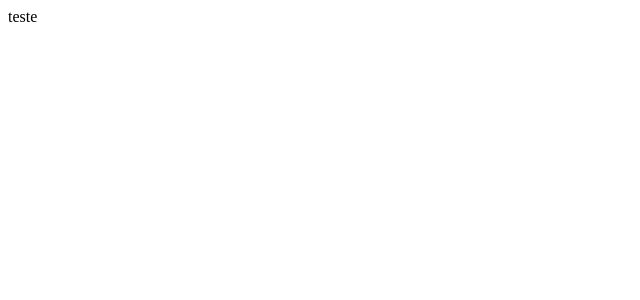
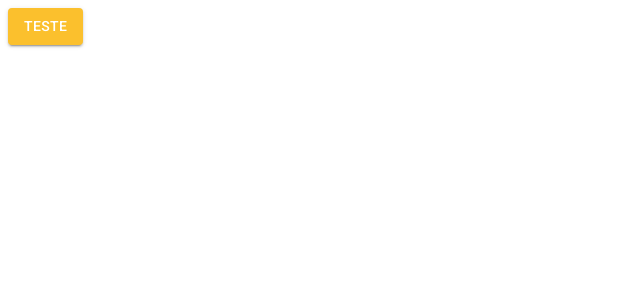
Before and after one commit to SidneyFerracinJr/happyfit, a React (Create React App) app: page /pagina-inicial in a window 1280 px wide. Shown: the top 300 px of the page, without its empty margins (0-640 px from the left). Built offline with nearby package versions, Linux system fonts and the light colour scheme.

Commit message:
feat: Adicionado tema claro e provider

```diff
--- a/public/index.html
+++ b/public/index.html
@@ -11,6 +11,9 @@
 
   <link rel="manifest" href="%PUBLIC_URL%/manifest.json" />
 
+  <link rel="stylesheet" href="https://fonts.googleapis.com/css?family=Roboto:300,400,500,700&display=swap" />
+  <link rel="stylesheet" href="https://fonts.googleapis.com/icon?family=Material+Icons" />
+
   <title>HappyFit</title>
 </head>
 
--- a/src/App.tsx
+++ b/src/App.tsx
@@ -1,7 +1,14 @@
+import { BrowserRouter } from "react-router-dom";
+import { AppRoutes } from "./routes";
+import { LightTheme } from "./shared/themes";
+import { ThemeProvider } from "@mui/material";
+
 export const App = () => {
   return (
-    <div className="App">
-      teste
-    </div>
+    <ThemeProvider theme={LightTheme}>
+    <BrowserRouter>
+      <AppRoutes/>
+    </BrowserRouter>
+    </ThemeProvider>
   );
 }
--- a/src/routes/index.tsx
+++ b/src/routes/index.tsx
@@ -1 +1,13 @@
-export { };
+import { Button } from "@mui/material";
+import { Routes, Route, Navigate } from "react-router-dom";
+
+export const AppRoutes = () => {
+
+    return(
+        <Routes>
+            <Route path="/pagina-inicial" element={<Button variant="contained" color="primary">teste</Button>} />
+
+            <Route path="*" element={<Navigate to="/pagina-inicial" />}  />
+        </Routes>
+    );
+}
--- /dev/null
+++ b/src/shared/themes/Light.ts
@@ -0,0 +1,23 @@
+import { createTheme } from '@mui/material';
+import { cyan, yellow } from '@mui/material/colors';
+
+export const LightTheme = createTheme({
+    palette: {
+        primary: {
+            main: yellow[700],
+            dark: yellow[800],
+            light: yellow[500],
+            contrastText: '#fff',
+        },
+        secondary: {
+            main: cyan[500],
+            dark: cyan[400],
+            light: cyan[300],
+            contrastText: '#fff',
+        },
+        background: {
+            paper: '#fff',
+            default: '#f7f6f3',
+        }
+    }
+});
--- a/src/shared/themes/index.ts
+++ b/src/shared/themes/index.ts
@@ -1 +1 @@
-export { };
+export * from './Light';
```
Also changed, not shown: package.json (+6 -2 lines), 1 other file (tests, documents, lock files or other folders).
